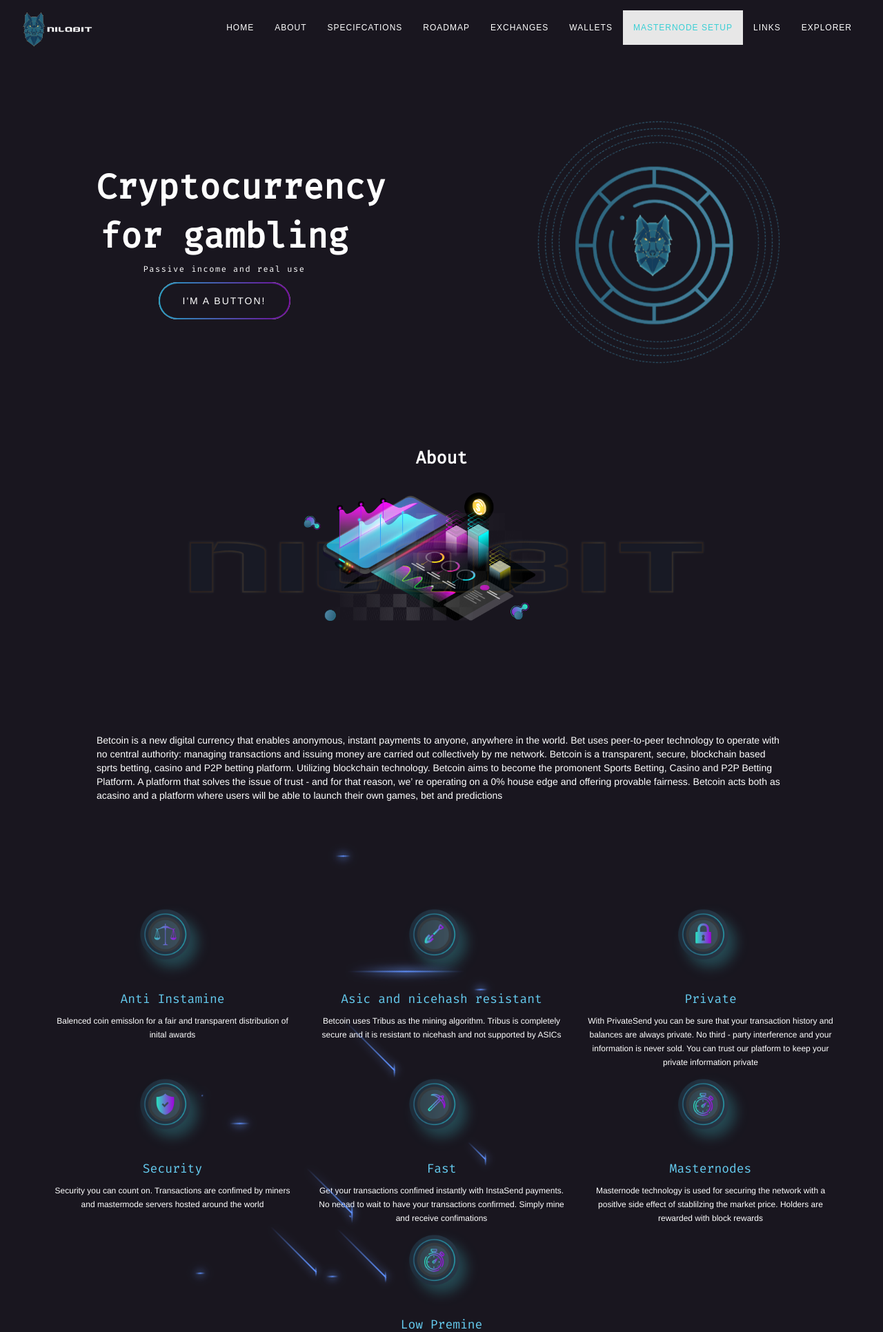
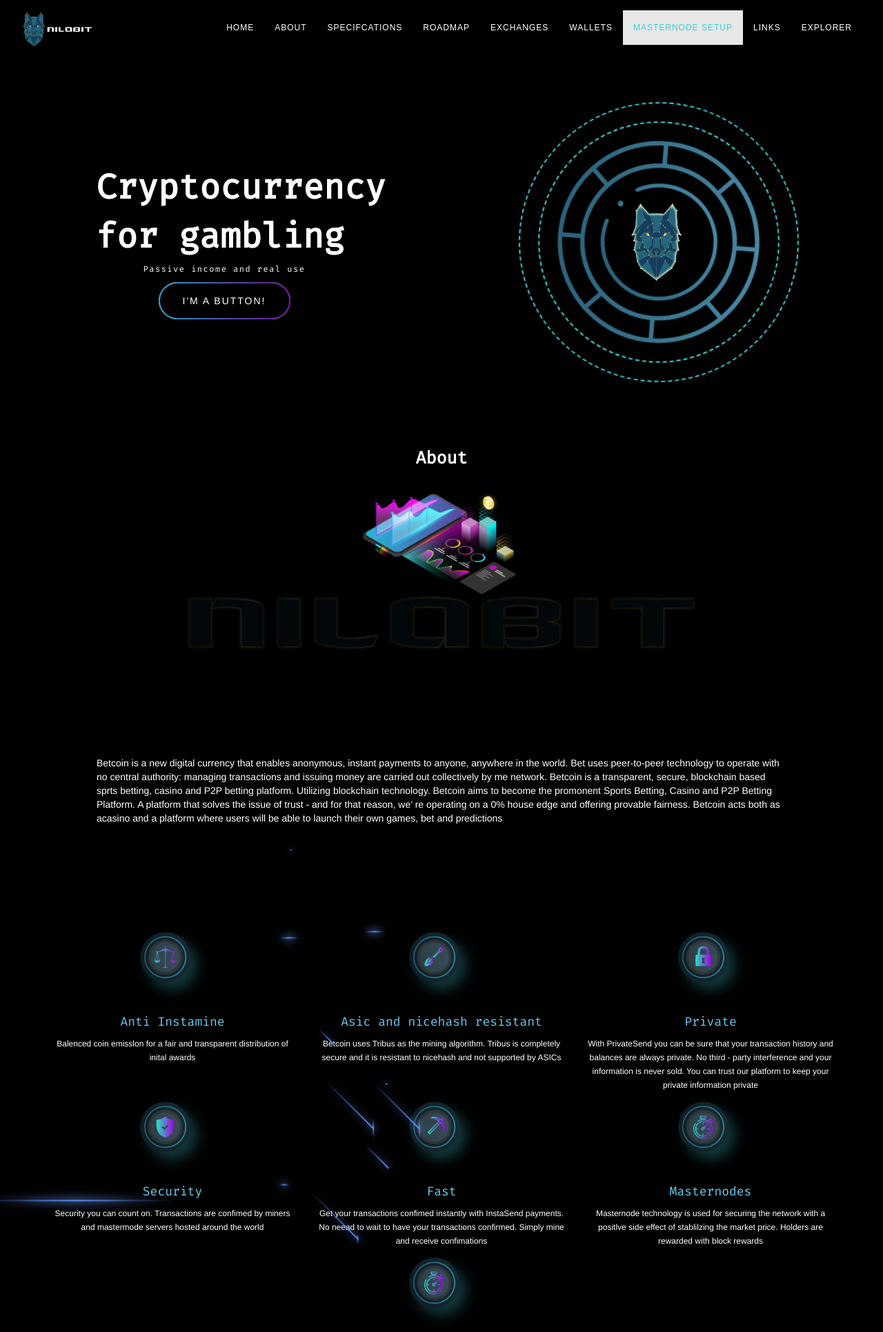
Before and after one commit to Phuonglv123/landingpage, a PHP site: page /landingpage.html in a window 1280 px wide. Shown: the top 1931 px of the page at 69% size. Run offline with PHP 8.4, Linux system fonts and the light colour scheme; style sheets or scripts are compiled from the project's sources; some libraries are stand-ins or nearby versions.

Commit message:
first commit

```diff
--- a/landingpage.html
+++ b/landingpage.html
@@ -45,7 +45,7 @@
 
 <div class="text-center banner">
     <div class="row">
-        <div class="col-lg-6 col-md-6 col-sm-12 col-xs-12 text-banner">
+        <div class="col-lg-6 col-md-6 col-sm-12 col-xs-12 text-banner" style="text-align: left">
             <div style="padding-top: 60px">
                 <div class="title-banner">
                     <span>Cryptocurrency for gambling</span>
@@ -60,14 +60,11 @@
         </div>
         <div class="col-lg-6 col-md-6 col-sm-12 col-xs-12">
             <div style="text-align: center">
-                <div class="outline">
-                    <div class="centerline">
-                        <div class="middleline">
-                            <div class="lastline">
-                                <img src="./images/banner.png" alt="banner" style="width: 95%;">
-                            </div>
-                        </div>
-                    </div>
+                <div class="image-circle">
+                    <img src="./images/banner_2.png"/>
+                </div>
+                <div class="image-logo-banner">
+                    <img src="./images/onlylogo.png" alt="">
                 </div>
             </div>
 
@@ -440,7 +437,7 @@
 <!-- Container (wallet Section) -->
 <section id="wallet">
     <div style="position: relative; display: inline-flex; justify-content: center; align-items: center;">
-        <img src="./images/wallet-icon.png" alt="" style="width: 100%;">
+        <img src="./images/wallet-icon.png" alt="" style="width: 80%; filter: brightness(0.6); margin-top: 10px">
         <div class="container list-button">
             <div class="title">
                 <span>Wallet</span>
@@ -568,7 +565,7 @@
 <footer>
     <div id="footer" style="padding: 40px; position: relative;">
         <div class="row container">
-            <div class="col-lg-2 col-md-12 col-sm-12 col-xs-12 text-left"></div>
+            <div class="col-sm-2"></div>
             <div class="col-lg-2 col-md-12 col-sm-12 col-xs-12 text-left" id="p1">
                 <div class="footer-title">
                     <h4>Resoucrces</h4>
@@ -637,6 +634,7 @@
                     </ul>
                 </div>
             </div>
+            <div class="col-sm-2"></div>
         </div>
         <div style="display: none;position: absolute; text-align: center; top: -10%; right: 15%; transform: rotate(-26deg);">
             <div style="width: 80px; height: 80px; background-image: linear-gradient(#19161f,#211622,#631f4c,#cc38ce); border-radius: 50%"></div>
--- a/style.css
+++ b/style.css
@@ -1,6 +1,6 @@
 body {
   color: white;
-  background-color: #19161f;
+  background-color: #000000;
 }
 
 h4 {
@@ -24,10 +24,13 @@
 }
 
 .banner {
-  background-color: #19161f;
+  background-color: #000000;
   color: #fff;
   padding: 100px 25px;
   font-family: Montserrat, sans-serif;
+}
+.banner .button-banner {
+  text-align: center;
 }
 .banner .outline {
   width: 350px;
@@ -83,6 +86,7 @@
   font-weight: bold;
   color: white;
   font-family: "Fira Code", monospace;
+  text-align: left;
 }
 .banner .button-banner {
   margin-top: 10px;
@@ -127,7 +131,7 @@
   bottom: 2px;
   left: 2px;
   right: 2px;
-  background-color: #19161f;
+  background-color: #000000;
   z-index: -1;
   opacity: 1;
   transition: all 0.6s ease-in-out;
@@ -135,10 +139,14 @@
 .banner .button-banner button:hover:after {
   opacity: 0;
 }
+.banner .label-button {
+  text-align: center;
+}
 .banner .label-button span {
   font-family: "Fira Code", monospace;
   letter-spacing: 1.5px;
   font-size: 12px;
+  text-align: left;
 }
 
 .container-div {
@@ -148,7 +156,7 @@
 
 .navbar {
   margin-bottom: 0;
-  background-color: #19161f;
+  background-color: #000000;
   z-index: 9999;
   border: 0;
   font-size: 12px !important;
@@ -173,7 +181,7 @@
 }
 
 #about {
-  background-color: #19161f;
+  background-color: #000000;
 }
 #about .title {
   text-align: center;
@@ -195,7 +203,7 @@
 }
 
 #services {
-  background-color: #19161f;
+  background-color: #000000;
   position: relative;
 }
 #services .item-service {
@@ -217,11 +225,11 @@
 }
 
 #exchange {
-  background-color: #19161f;
+  background-color: #000000;
 }
 
 #wallet {
-  background-image: url("././././images/wallet.png");
+  padding-top: 10px;
 }
 #wallet .list-button {
   position: absolute;
@@ -269,7 +277,7 @@
   bottom: 2px;
   left: 2px;
   right: 2px;
-  background-color: #19161f;
+  background-color: #000000;
   z-index: -1;
   opacity: 1;
   transition: all 0.6s ease-in-out;
@@ -337,7 +345,7 @@
   bottom: 2px;
   left: 2px;
   right: 2px;
-  background-color: #19161f;
+  background-color: #000000;
   z-index: -1;
   opacity: 1;
   transition: all 0.6s ease-in-out;
@@ -357,7 +365,7 @@
 }
 
 footer {
-  background-color: #19161f;
+  background-color: #000000;
 }
 footer .col-half-offset {
   margin-left: 4.166666667%;
@@ -443,164 +451,164 @@
   transform: translateX(50%) rotateZ(-45deg);
 }
 .shooting_star:nth-child(1), .shooting_star:nth-child(1)::after {
-  top: calc(50% - -119px);
-  left: calc(50% - 85px);
-  animation-delay: 1630ms;
+  top: calc(50% - 156px);
+  left: calc(50% - 230px);
+  animation-delay: 7683ms;
 }
 .shooting_star:nth-child(1)::before, .shooting_star:nth-child(1)::after {
-  animation-delay: 1630ms;
+  animation-delay: 7683ms;
 }
 .shooting_star:nth-child(2), .shooting_star:nth-child(2)::after {
-  top: calc(50% - -22px);
-  left: calc(50% - 190px);
-  animation-delay: 846ms;
+  top: calc(50% - -19px);
+  left: calc(50% - 99px);
+  animation-delay: 7131ms;
 }
 .shooting_star:nth-child(2)::before, .shooting_star:nth-child(2)::after {
-  animation-delay: 846ms;
+  animation-delay: 7131ms;
 }
 .shooting_star:nth-child(3), .shooting_star:nth-child(3)::after {
-  top: calc(50% - -53px);
-  left: calc(50% - 23px);
-  animation-delay: 1521ms;
+  top: calc(50% - -22px);
+  left: calc(50% - 128px);
+  animation-delay: 96ms;
 }
 .shooting_star:nth-child(3)::before, .shooting_star:nth-child(3)::after {
-  animation-delay: 1521ms;
+  animation-delay: 96ms;
 }
 .shooting_star:nth-child(4), .shooting_star:nth-child(4)::after {
-  top: calc(50% - -27px);
-  left: calc(50% - 276px);
-  animation-delay: 2942ms;
+  top: calc(50% - -134px);
+  left: calc(50% - 299px);
+  animation-delay: 8941ms;
 }
 .shooting_star:nth-child(4)::before, .shooting_star:nth-child(4)::after {
-  animation-delay: 2942ms;
+  animation-delay: 8941ms;
 }
 .shooting_star:nth-child(5), .shooting_star:nth-child(5)::after {
-  top: calc(50% - 141px);
-  left: calc(50% - 172px);
-  animation-delay: 8656ms;
+  top: calc(50% - 85px);
+  left: calc(50% - 70px);
+  animation-delay: 7532ms;
 }
 .shooting_star:nth-child(5)::before, .shooting_star:nth-child(5)::after {
-  animation-delay: 8656ms;
+  animation-delay: 7532ms;
 }
 .shooting_star:nth-child(6), .shooting_star:nth-child(6)::after {
-  top: calc(50% - 168px);
-  left: calc(50% - 243px);
-  animation-delay: 5357ms;
+  top: calc(50% - 110px);
+  left: calc(50% - 261px);
+  animation-delay: 2521ms;
 }
 .shooting_star:nth-child(6)::before, .shooting_star:nth-child(6)::after {
-  animation-delay: 5357ms;
+  animation-delay: 2521ms;
 }
 .shooting_star:nth-child(7), .shooting_star:nth-child(7)::after {
-  top: calc(50% - 170px);
-  left: calc(50% - 181px);
-  animation-delay: 3752ms;
+  top: calc(50% - 157px);
+  left: calc(50% - 231px);
+  animation-delay: 6345ms;
 }
 .shooting_star:nth-child(7)::before, .shooting_star:nth-child(7)::after {
-  animation-delay: 3752ms;
+  animation-delay: 6345ms;
 }
 .shooting_star:nth-child(8), .shooting_star:nth-child(8)::after {
-  top: calc(50% - -87px);
-  left: calc(50% - 127px);
-  animation-delay: 2059ms;
+  top: calc(50% - 16px);
+  left: calc(50% - 287px);
+  animation-delay: 522ms;
 }
 .shooting_star:nth-child(8)::before, .shooting_star:nth-child(8)::after {
-  animation-delay: 2059ms;
+  animation-delay: 522ms;
 }
 .shooting_star:nth-child(9), .shooting_star:nth-child(9)::after {
-  top: calc(50% - 50px);
-  left: calc(50% - 261px);
-  animation-delay: 983ms;
+  top: calc(50% - 51px);
+  left: calc(50% - 218px);
+  animation-delay: 6088ms;
 }
 .shooting_star:nth-child(9)::before, .shooting_star:nth-child(9)::after {
-  animation-delay: 983ms;
+  animation-delay: 6088ms;
 }
 .shooting_star:nth-child(10), .shooting_star:nth-child(10)::after {
-  top: calc(50% - -34px);
-  left: calc(50% - 146px);
-  animation-delay: 5383ms;
+  top: calc(50% - -89px);
+  left: calc(50% - 186px);
+  animation-delay: 4306ms;
 }
 .shooting_star:nth-child(10)::before, .shooting_star:nth-child(10)::after {
-  animation-delay: 5383ms;
+  animation-delay: 4306ms;
 }
 .shooting_star:nth-child(11), .shooting_star:nth-child(11)::after {
-  top: calc(50% - 76px);
-  left: calc(50% - 204px);
-  animation-delay: 5186ms;
+  top: calc(50% - 45px);
+  left: calc(50% - 127px);
+  animation-delay: 4792ms;
 }
 .shooting_star:nth-child(11)::before, .shooting_star:nth-child(11)::after {
-  animation-delay: 5186ms;
+  animation-delay: 4792ms;
 }
 .shooting_star:nth-child(12), .shooting_star:nth-child(12)::after {
-  top: calc(50% - -17px);
-  left: calc(50% - 261px);
-  animation-delay: 5008ms;
+  top: calc(50% - -9px);
+  left: calc(50% - 84px);
+  animation-delay: 7507ms;
 }
 .shooting_star:nth-child(12)::before, .shooting_star:nth-child(12)::after {
-  animation-delay: 5008ms;
+  animation-delay: 7507ms;
 }
 .shooting_star:nth-child(13), .shooting_star:nth-child(13)::after {
-  top: calc(50% - -114px);
-  left: calc(50% - 248px);
-  animation-delay: 8513ms;
+  top: calc(50% - 112px);
+  left: calc(50% - 172px);
+  animation-delay: 5232ms;
 }
 .shooting_star:nth-child(13)::before, .shooting_star:nth-child(13)::after {
-  animation-delay: 8513ms;
+  animation-delay: 5232ms;
 }
 .shooting_star:nth-child(14), .shooting_star:nth-child(14)::after {
-  top: calc(50% - -88px);
-  left: calc(50% - 178px);
-  animation-delay: 2516ms;
+  top: calc(50% - 90px);
+  left: calc(50% - 86px);
+  animation-delay: 425ms;
 }
 .shooting_star:nth-child(14)::before, .shooting_star:nth-child(14)::after {
-  animation-delay: 2516ms;
+  animation-delay: 425ms;
 }
 .shooting_star:nth-child(15), .shooting_star:nth-child(15)::after {
-  top: calc(50% - -13px);
-  left: calc(50% - 83px);
-  animation-delay: 9370ms;
+  top: calc(50% - 194px);
+  left: calc(50% - 41px);
+  animation-delay: 6589ms;
 }
 .shooting_star:nth-child(15)::before, .shooting_star:nth-child(15)::after {
-  animation-delay: 9370ms;
+  animation-delay: 6589ms;
 }
 .shooting_star:nth-child(16), .shooting_star:nth-child(16)::after {
-  top: calc(50% - -96px);
-  left: calc(50% - 77px);
-  animation-delay: 3026ms;
+  top: calc(50% - -190px);
+  left: calc(50% - 254px);
+  animation-delay: 8061ms;
 }
 .shooting_star:nth-child(16)::before, .shooting_star:nth-child(16)::after {
-  animation-delay: 3026ms;
+  animation-delay: 8061ms;
 }
 .shooting_star:nth-child(17), .shooting_star:nth-child(17)::after {
-  top: calc(50% - -182px);
-  left: calc(50% - 157px);
-  animation-delay: 9311ms;
+  top: calc(50% - 7px);
+  left: calc(50% - 248px);
+  animation-delay: 5057ms;
 }
 .shooting_star:nth-child(17)::before, .shooting_star:nth-child(17)::after {
-  animation-delay: 9311ms;
+  animation-delay: 5057ms;
 }
 .shooting_star:nth-child(18), .shooting_star:nth-child(18)::after {
-  top: calc(50% - 116px);
-  left: calc(50% - 234px);
-  animation-delay: 6796ms;
+  top: calc(50% - -86px);
+  left: calc(50% - 83px);
+  animation-delay: 1070ms;
 }
 .shooting_star:nth-child(18)::before, .shooting_star:nth-child(18)::after {
-  animation-delay: 6796ms;
+  animation-delay: 1070ms;
 }
 .shooting_star:nth-child(19), .shooting_star:nth-child(19)::after {
-  top: calc(50% - -185px);
-  left: calc(50% - 258px);
-  animation-delay: 4150ms;
+  top: calc(50% - 101px);
+  left: calc(50% - 240px);
+  animation-delay: 2716ms;
 }
 .shooting_star:nth-child(19)::before, .shooting_star:nth-child(19)::after {
-  animation-delay: 4150ms;
+  animation-delay: 2716ms;
 }
 .shooting_star:nth-child(20), .shooting_star:nth-child(20)::after {
-  top: calc(50% - -135px);
-  left: calc(50% - 290px);
-  animation-delay: 7137ms;
+  top: calc(50% - 70px);
+  left: calc(50% - 87px);
+  animation-delay: 7516ms;
 }
 .shooting_star:nth-child(20)::before, .shooting_star:nth-child(20)::after {
-  animation-delay: 7137ms;
+  animation-delay: 7516ms;
 }
 
 @keyframes tail {
@@ -649,5 +657,51 @@
     -webkit-transform: rotate(360deg);
   }
 }
+.image-logo-banner {
+  position: absolute;
+  top: 34%;
+  right: 41%;
+}
+.image-logo-banner img {
+  width: 60%;
+}
+
+.image-circle {
+  width: 350px;
+  height: 350px;
+  border-radius: 50%;
+  border: 2px dashed #3acfd5;
+  padding: 10px;
+  animation: spin 8s infinite linear;
+  margin: 0 auto;
+  position: relative;
+}
+.image-circle:before, .image-circle.shooting_star::after {
+  content: " ";
+  position: absolute;
+  z-index: -1;
+  top: -30px;
+  left: -30px;
+  right: -30px;
+  bottom: -30px;
+  border: 2px dashed #3acfd5;
+  border-radius: 50%;
+}
+.image-circle img {
+  animation: spin1 8s reverse linear;
+  width: 100%;
+  border-radius: 50%;
+}
+
+@keyframes spin {
+  100% {
+    transform: rotate(1turn);
+  }
+}
+@keyframes spin1 {
+  100% {
+    transform: rotate(2turn);
+  }
+}
 
 /*# sourceMappingURL=style.css.map */
--- a/style.scss
+++ b/style.scss
@@ -1,5 +1,5 @@
 $primaryFont: 'Fira Code', monospace;
-$primaryColor: #19161f;
+$primaryColor: #000000;
 $primaryFontSize: 14px;
 $primaryTitle: 17px;
 $shooting-time: 4000ms;
@@ -38,6 +38,10 @@
   padding: 100px 25px;
   font-family: Montserrat, sans-serif;
 
+  .button-banner {
+    text-align: center;
+  }
+
   .outline {
     width: 350px;
     height: 350px;
@@ -47,6 +51,7 @@
     justify-content: center;
     align-items: center;
     animation: spin 10s infinite linear;
+
     img {
       animation: spin 10s infinite reverse linear;
       width: 100%;
@@ -100,6 +105,7 @@
       font-weight: bold;
       color: white;
       font-family: $primaryFont;
+      text-align: left;
 
     }
 
@@ -164,10 +170,13 @@
   }
 
   .label-button {
+    text-align: center;
+
     span {
       font-family: $primaryFont;
       letter-spacing: 1.5px;
       font-size: 12px;
+      text-align: left;
     }
   }
 }
@@ -265,7 +274,7 @@
 }
 
 #wallet {
-  background-image: url("././././images/wallet.png");
+  padding-top: 10px;
 
   .list-button {
     position: absolute;
@@ -603,3 +612,55 @@
     -webkit-transform: rotate(360deg);
   }
 }
+
+.image-logo-banner {
+  position: absolute;
+  top: 34%;
+  right: 41%;
+
+  img {
+    width: 60%;
+  }
+}
+
+.image-circle {
+  width: 350px;
+  height: 350px;
+  border-radius: 50%;
+  border: 2px dashed #3acfd5;
+  padding: 10px;
+  animation: spin 8s infinite linear;
+  margin: 0 auto;
+  position: relative;
+
+  &:before {
+    content: " ";
+    position: absolute;
+    z-index: -1;
+    top: -30px;
+    left: -30px;
+    right: -30px;
+    bottom: -30px;
+    border: 2px dashed #3acfd5;
+    border-radius: 50%;
+  }
+
+  img {
+    animation: spin1 8s reverse linear;
+    width: 100%;
+    border-radius: 50%;
+  }
+}
+
+
+@keyframes spin {
+  100% {
+    transform: rotate(1turn);
+  }
+}
+
+@keyframes spin1 {
+  100% {
+    transform: rotate(2turn);
+  }
+}
```
Also changed, not shown: images/Asset 1.png (added), images/Asset 2.png (added), images/Asset 3.png (added), images/Asset 4 (1).png (added), images/Asset 4.png (added), images/Asset 5.png (added), images/Asset 6.png (added), images/Asset 7.png (added), images/about-icon.apng.png (added), images/about-icon.png, images/banner_2.png (added), images/wallet-icon.png, 1 other file.
